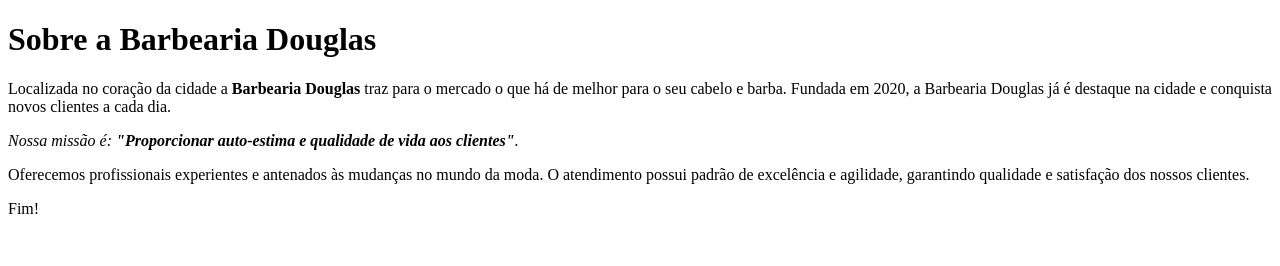
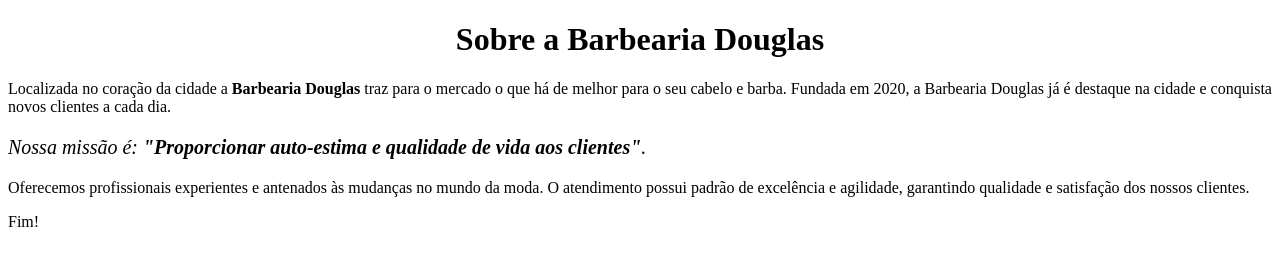
Before and after one commit to Douglas-vasconcelos/Aulas, a plain HTML site: page index.html in a window 1280 px wide. Drawn offline with Linux system fonts and the light colour scheme.

```diff
--- a/index.html
+++ b/index.html
@@ -3,14 +3,16 @@
     <head>
         <meta charset="UTF-8">
         <title>Barbearia Douglas</title>
+        <link rel="stylesheet" href="style.css">
+
     </head>
 
     <body>
-        <h1>Sobre a Barbearia Douglas</h1>
+        <h1 style="text-align: center">Sobre a Barbearia Douglas</h1>
 
         <p>Localizada no coração da cidade a <strong>Barbearia Douglas</strong> traz para o mercado o que há de melhor para o seu cabelo e barba. Fundada em 2020, a Barbearia Douglas já é destaque na cidade e conquista novos clientes a cada dia.</p>
 
-        <p><em>Nossa missão é: <strong>"Proporcionar auto-estima e qualidade de vida aos clientes"</strong>.</em></p>
+        <p style="font-size: 20px"><em>Nossa missão é: <strong>"Proporcionar auto-estima e qualidade de vida aos clientes"</strong>.</em></p>
 
         <p>Oferecemos profissionais experientes e antenados às mudanças no mundo da moda. O atendimento possui padrão de excelência e agilidade, garantindo qualidade e satisfação dos nossos clientes.</p>
 
```
